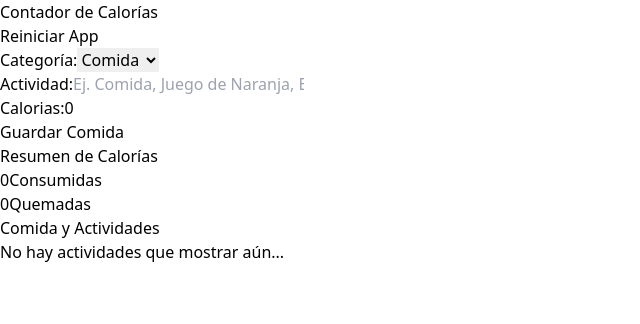
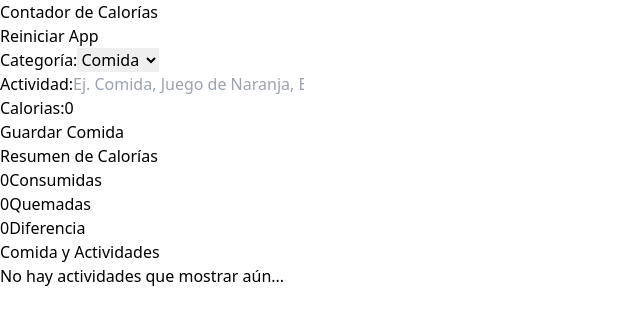
Before and after one commit to tatatadlisixti4/calorie_tracker, a React app: page / in a window 1280 px wide. Shown: the top 324 px of the page, without its empty margins (0-640 px from the left). Built offline with nearby package versions, Linux system fonts and the light colour scheme; the HTML template or start-up script is replaced by a standard one.

Commit message:
Mostrando el diferencial de calorías

```diff
--- a/src/App.tsx
+++ b/src/App.tsx
@@ -21,7 +21,7 @@
         <>
             {/* Header */}
             <header className="bg-lime-600 py-3">
-                <div className="max-w-4xl mx-auto flex justify-between">
+                <div className="max-w-4xl mx-auto flex justify-between items-center">
                     <h1 className="text-center text-lg font-bold text-white uppercase">Contador de Calorías</h1>
 
                     <button
--- a/src/components/CalorieTracker.tsx
+++ b/src/components/CalorieTracker.tsx
@@ -15,6 +15,8 @@
         (total, activity) => activity.category===2? total - activity.calories : total, 0)
     , [activities])
 
+    const netCalories = useMemo(() => caloriesConsumed + caloriesBurned , [activities])
+
     return (
         <>
             <h2 className="text-4xl font-black text-white text-center">Resumen de Calorías</h2>
@@ -28,6 +30,11 @@
                     calories={caloriesBurned}
                     text="Quemadas"
                 />
+
+                <CalorieDisplay
+                    calories={netCalories}
+                    text="Diferencia"
+                />
             </div>
         </>
     )
```
